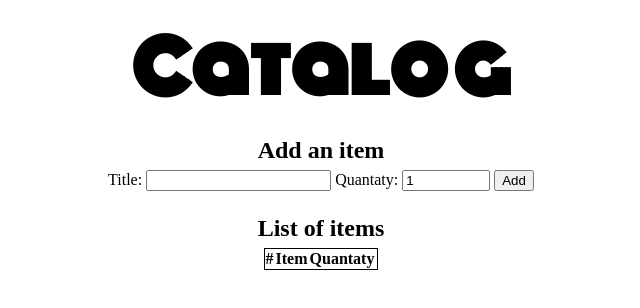
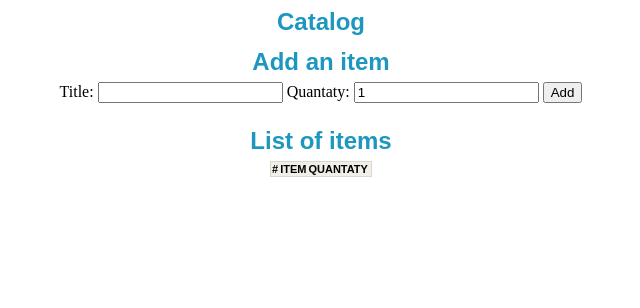
Before and after one commit to starushkja/project-Catalog, a plain HTML site: page index.html in a window 1280 px wide. Shown: the whole page, without its empty margins (319-959 px from the left). Drawn offline with Linux system fonts and the light colour scheme.

Commit message:
feat: correct style of the table, the headings

```diff
--- a/styles.css
+++ b/styles.css
@@ -3,29 +3,46 @@ body {
 }
 
 h1 {
-    font-family: Monoton;
-    font-size: 70px;
-    margin: 0.2em;
+
+font-family: sans-serif;
+    font-size: 1.5em;
+font-weight: bold;
+text-align: center;
+    margin: 0 0 10px 0;
+color: #1d97bf;
 }
 
 h2 {
     margin: 1em 0 0.25em;
+color: #1d97bf;
+font-family: sans-serif;
 }
 
 h2:first-of-type {
     margin-top: 0.5em;
+color: #1d97bf;
+font-family: sans-serif;
 }
 
 table,
 tr,
 td {
-    border: 1px solid black;
+    border: 1px solid #d9d7ce;
 }
+
 
 table {
     border-collapse: collapse;
     margin: 0 auto;
 }
+
+
+th {
+    font-size: 11px;
+text-align: left;
+text-transform: uppercase;
+background: #f2f0e6;
+font-family: sans-serif;
 
 tr {
     height: 20px;
```
Also changed, not shown: index.html (+0 -2 lines).
